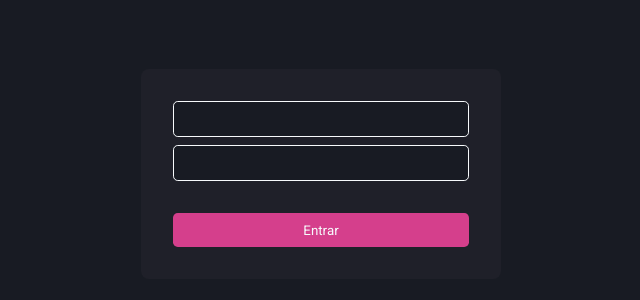
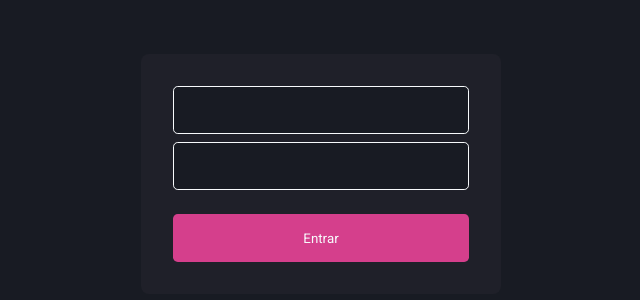
Before and after one commit to B-Lucas365/dashGo, a Next.js app: page / in a window 1280 px wide. Shown: the part 226-526 px from the top of the page, without its empty margins (319-959 px from the left). Built offline with nearby package versions, Linux system fonts and the light colour scheme.

Commit message:
Atualizando estilização dos inputs e button dentro da tela de login

```diff
--- a/src/pages/style.ts
+++ b/src/pages/style.ts
@@ -20,12 +20,13 @@ export const Form = styled.form`
 
     input{
         background: var(--gray-900);
-        padding: .6rem;
+        padding-left:1rem ;
         border-radius: .3rem;
         border: 1px solid var(--gray-50);
         color: var(--gray-50);
         outline: none;
         transition: .3s;
+        height: 48px;
 
         &:focus{
             border: 1px solid var(--pink-500);
@@ -33,12 +34,12 @@ export const Form = styled.form`
 
     }
     button{
-        padding: .6rem;
-        margin-top: 1.5rem;
+        margin-top: 1rem;
         border-radius: .3rem;
         background: var(--pink-500);
         outline: none;
         border: 0;
+        height: 48px;
         color: var(--gray-50);
         transition: .3s;
         cursor: pointer;
```
